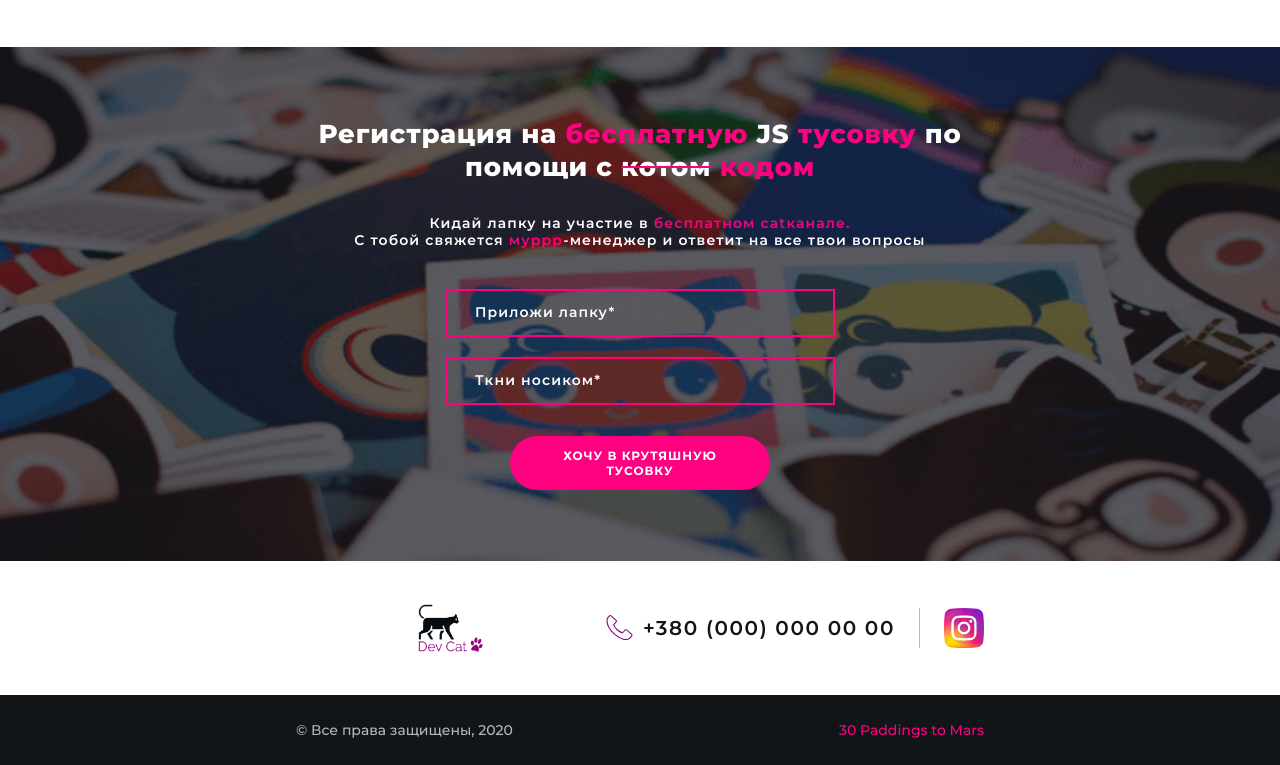
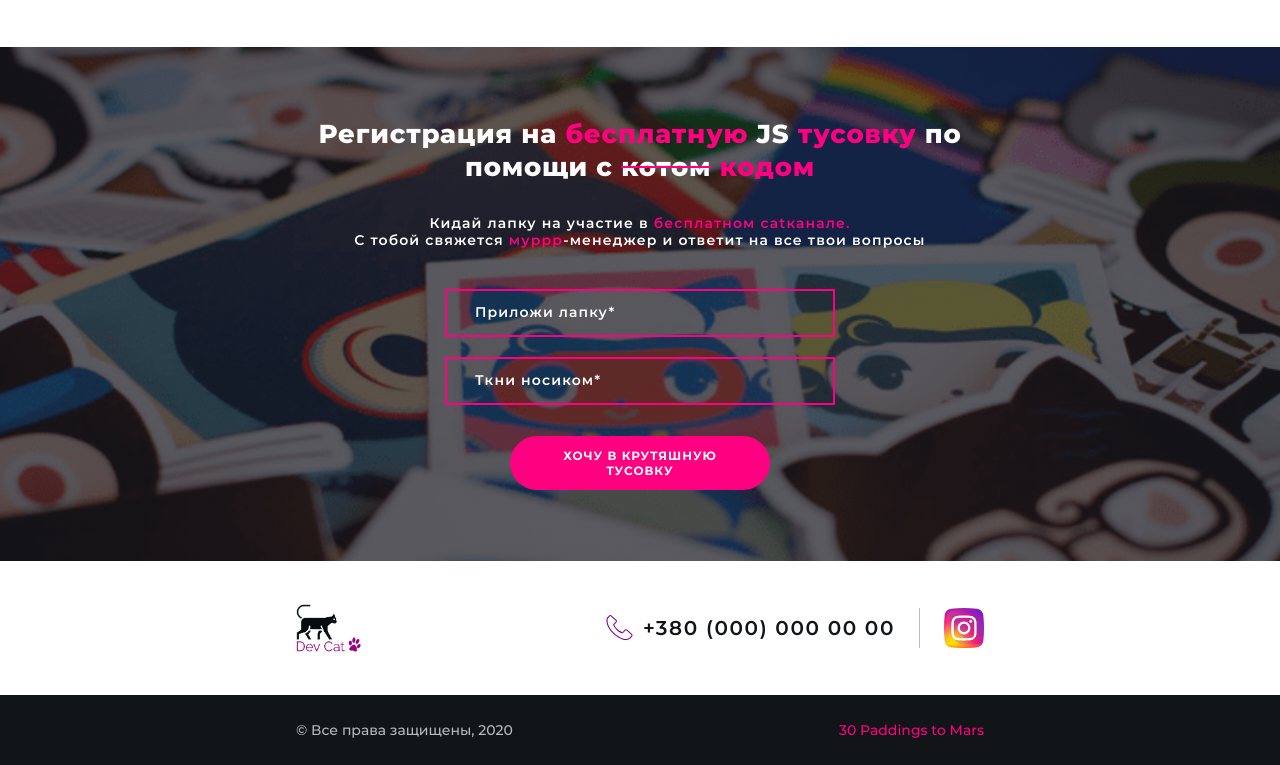
Before and after one commit to Marinessa393/DevCat, a website built with Parcel: page src/index.html in a window 1280 px wide. Shown: the part 5529-6294 px from the top of the page. Built offline with nearby package versions, Linux system fonts and the light colour scheme.

Commit message:
corrects footer

```diff
--- a/src/sass/components/_footer.scss
+++ b/src/sass/components/_footer.scss
@@ -204,10 +204,10 @@
   @media screen and (max-width: 767px) {
     margin-left: auto;
     margin-right: auto;
-     width: 50px;
+     width: 60px;
   }
-    @media screen and (min-width: 768px) {
-    margin-left: auto;
+    @media screen and (min-width: 768px) and (max-width: 1343px) {
+    margin-left: 0;
     margin-right: auto;
      width: 65px;
   }
```
